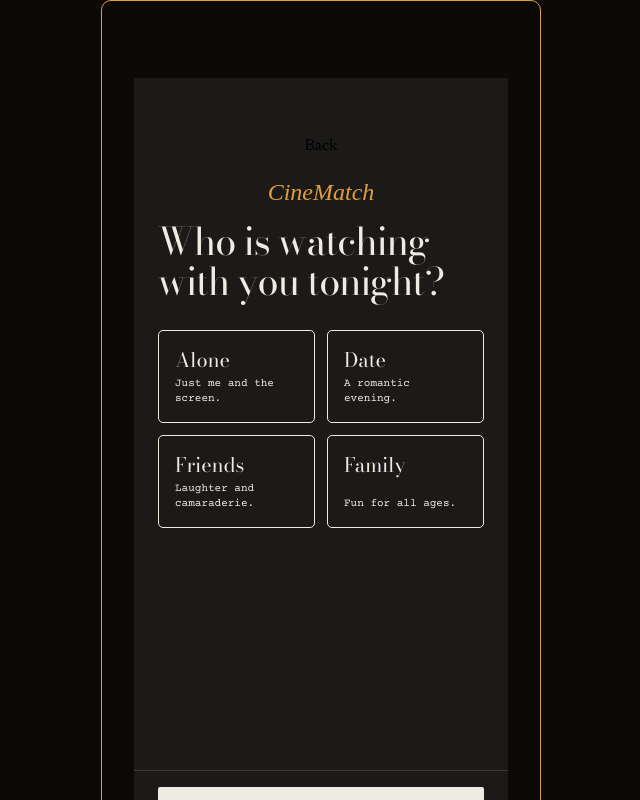
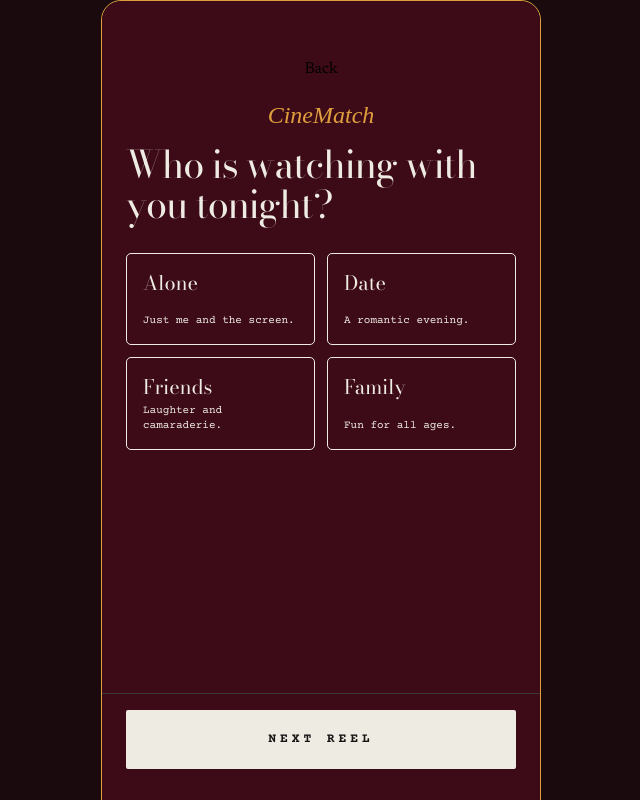
Before and after one commit to chunowitzki/CineMatch, a React (Vite) app in the folder client/: page /attendance in a window 1280 px wide. Shown: the top 800 px of the page, without its empty margins (319-959 px from the left). Built offline with nearby package versions, Linux system fonts and the light colour scheme; a web font is replaced by a local one.

Commit message:
updated css with red background. fixed some css issues with spacing

```diff
--- a/client/src/index.css
+++ b/client/src/index.css
@@ -16,6 +16,7 @@
   --color-reel-red: #c4564b;
   --color-reel-gold: #e0c068;
   --color-reel-gold-dim: #8a7442;
+  --color-reel-bgRed: #3D0B17;
 
   --font-sans: "Newsreader", "Playfair Display", Georgia, serif;
   --font-heading: "Barlow Condensed", "Limelight", sans-serif;
@@ -23,18 +24,29 @@
   --font-mono: "Courier Prime", "Courier New", monospace;
 }
 
+html {
+  background-color: #1a0a0d;  /* or any dark color you like */
+}
 
 body {
   width: 	440px;
-  height: 956px;
+  height: 930px;
   margin: 0 auto;
-  background-color: #0c0909;
+  box-sizing: border-box;
   border: #E09F3E 1px solid;
-  border-radius: 10px;
-  padding: 2rem 2rem;
+  border-radius: 20px;
   display: flex;
   flex-direction: column;
-  justify-content: space-around;
+  overflow: hidden;         /* clips main's red background to the rounded corners */
+  padding: 0;
+}
+
+#root {
+  flex: 1;
+  display: flex;
+  flex-direction: column;
+  border-radius: 20px;
+  background-color: var(--color-reel-bgRed);
 }
 
 .font-playfair {
--- a/client/src/pages/Attendance.tsx
+++ b/client/src/pages/Attendance.tsx
@@ -26,7 +26,7 @@ const Attendance = ({ selectedAttendance, setSelectedAttendance, handleNext }: {
 
     }
   return (
-    <div className="flex h-dvh flex-col bg-reel-bg">
+    <div className="flex h-dvh flex-col">
         <div className="flex-1 overflow-y-auto px-6 pt-14">
         <Header />
         <h2 className="mt-3 font-serif text-[38px]/[1.05] tracking-tight text-reel-cream">
--- a/client/src/pages/Feeling.tsx
+++ b/client/src/pages/Feeling.tsx
@@ -38,7 +38,7 @@ const Feeling = ({ selectedFeeling, setSelectedFeeling, handleNext }: FeelingPro
     }
 
   return (
-    <div className="flex h-dvh flex-col bg-reel-bg">
+    <div className="flex h-dvh flex-col ">
         <div className="flex-1 overflow-y-auto px-6 pt-14">
         <Header />
         <h2 className="mt-3 font-serif text-[38px]/[1.05] tracking-tight text-reel-cream">
--- a/client/src/pages/Genres.tsx
+++ b/client/src/pages/Genres.tsx
@@ -31,7 +31,7 @@ const Genres = ({ selectedGenres, setSelectedGenres, handleNext }: GenresProps)
     }
 
   return (
-    <div className="flex h-dvh flex-col bg-reel-bg">
+    <div className="flex flex-1 flex-col">
         <div className="flex-1 overflow-y-auto px-6 pt-14">
         <Header />
         <h2 className="mt-3 font-serif text-[38px]/[1.05] tracking-tight text-reel-cream">
--- a/client/src/pages/Home.tsx
+++ b/client/src/pages/Home.tsx
@@ -2,8 +2,8 @@ import React, { JSX } from 'react'
 
 const Home = ({ handleNext }: { handleNext: () => void }): JSX.Element => {
   return (
-    <main className="flex min-h-dvh flex-col bg-[#3D0B17] px-5 pb-6 pt-10">
-  <h1 className="text-center font-['Limelight'] text-[clamp(2.75rem,14vw,4.5rem)] leading-none text-[#FFC94D]">
+    <main className="flex flex-1 w-full flex-col px-5 pb-20 pt-15">
+  <h1 className="text-center font-['Limelight'] text-[clamp(2.75rem,14vw,4.0rem)] leading-none text-[#FFC94D]">
     CineMatch
   </h1>
 
--- a/client/src/pages/Streaming.tsx
+++ b/client/src/pages/Streaming.tsx
@@ -35,11 +35,11 @@ const Streaming = ({ selectedStreaming, setSelectedStreaming, handleNext }: Stre
         { id: "paramount", title: "Paramount+", blurb: "Movies, shows, and live TV." },
     ];
   return (
-    <div className="flex h-dvh flex-col bg-reel-bg">
+    <div className="flex flex-1 flex-col">
         <div className="flex-1 overflow-y-auto px-6 pt-14">
             <Header />
             <h2 className="mt-3 font-serif text-[38px]/[1.05] tracking-tight text-reel-cream">
-            Who is watching with you tonight?
+                Pick a streaming service
             </h2>
             <div className="mt-7 grid grid-cols-2 gap-3">
                 {streamingServices.map((a) => (
--- a/client/src/pages/{"recommendations":[{"title":"The Mitche.json
+++ /dev/null
@@ -1 +0,0 @@
-{"recommendations":[{"title":"The Mitchells vs. The Machines","description":"A quirky animated film about a mismatched family that embarks on a road trip just as a robot apocalypse begins.","platform":"Netflix","tagline":"Family. Robots. Apocalypse. What could go wrong?"},{"title":"Murder Mystery","description":"A New York City couple goes on a long-awaited trip to Europe, but their vacation takes a wild turn when they get embroiled in a murder investigation.","platform":"Netflix","tagline":"A whodunit with plenty of laughs and a dash of adventure."},{"title":"The Wrong Missy","description":"After a disastrous blind date, a man ends up on a corporate retreat with the woman of his dreams—who happens to be his blind date from hell.","platform":"Netflix","tagline":"One date can ruin your vacation... or make it unforgettable!"}]}
```
Lines whose indentation alone changed are shown as unchanged.
